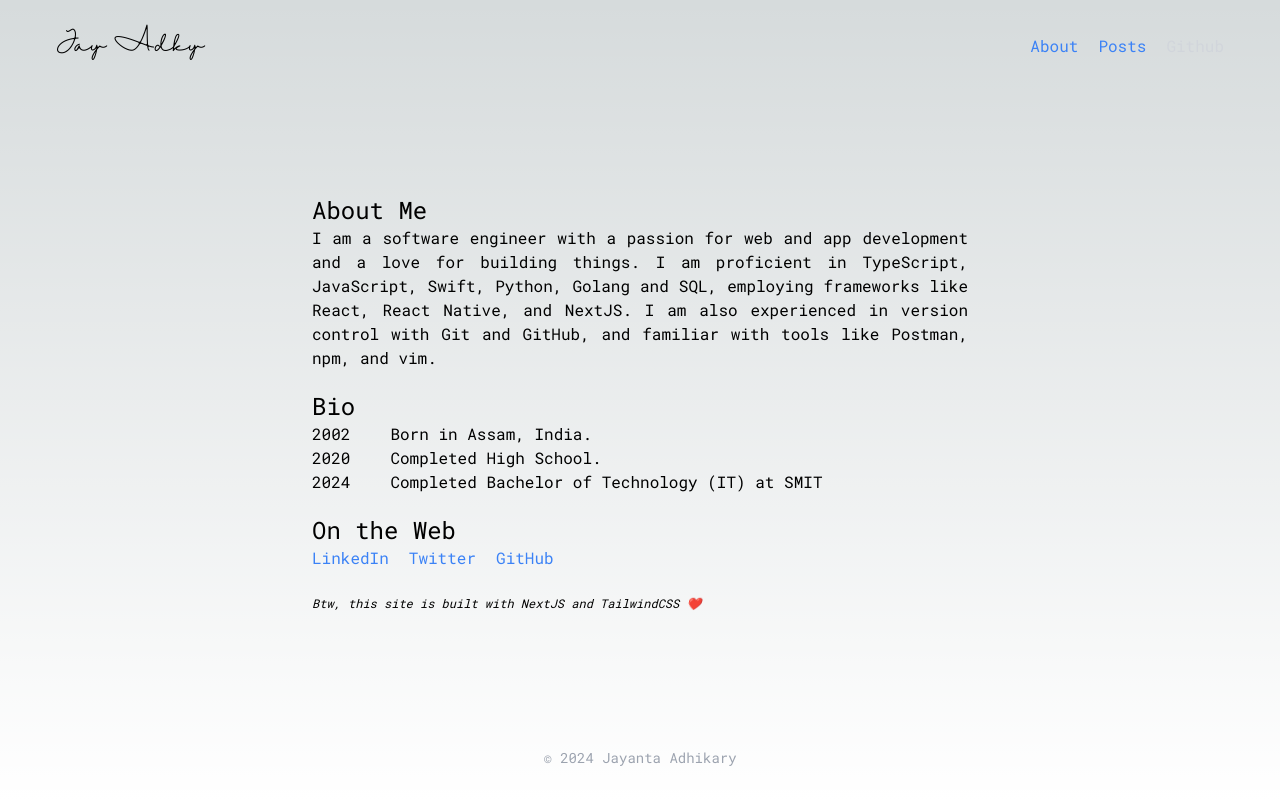
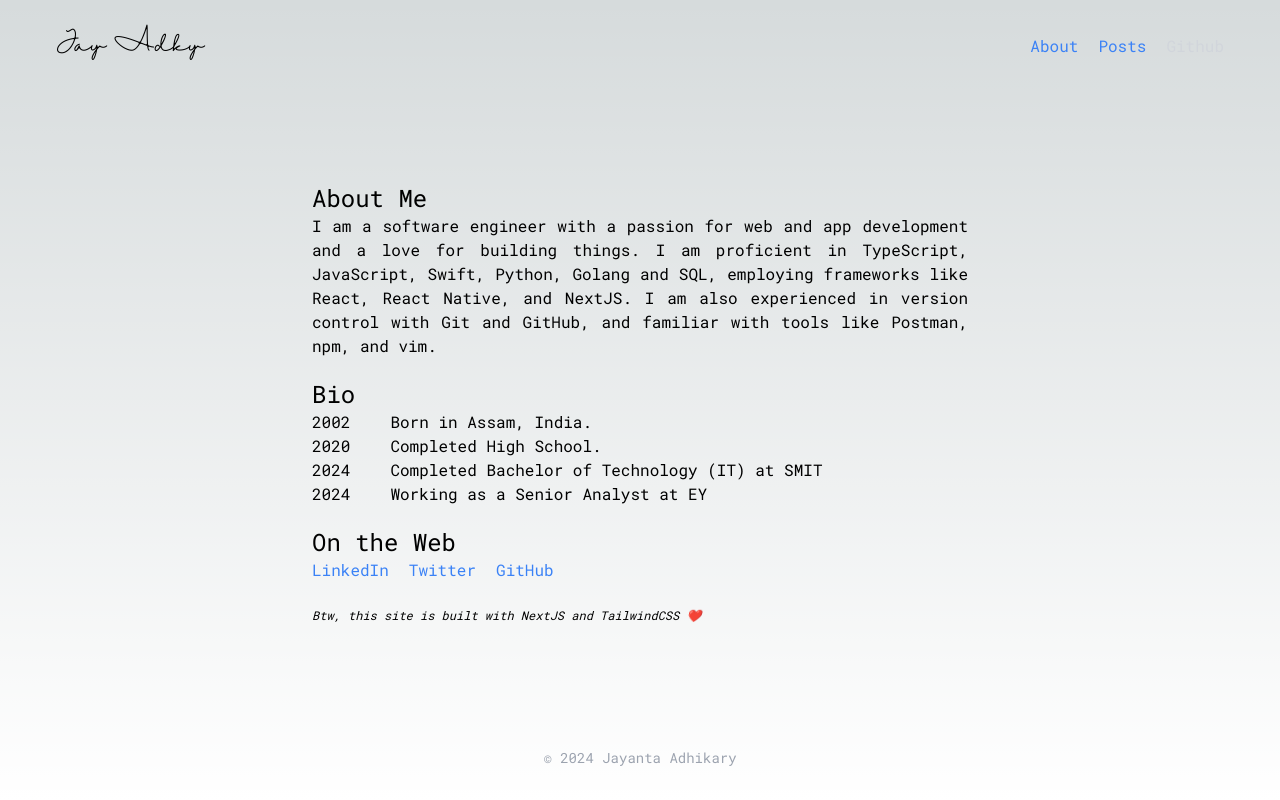
Before and after one commit to jayantaadhikary/portfolio-nextjs, a Next.js app: page /about in a window 1280 px wide. Built offline with nearby package versions, Linux system fonts and the light colour scheme.

Commit message:
updates to about page

```diff
--- a/src/pages/about/index.tsx
+++ b/src/pages/about/index.tsx
@@ -21,9 +21,13 @@ const AboutPage = () => {
         <span className="pr-10">2020</span>
         <span>Completed High School.</span>
       </div>
+      <div>
+        <span className="pr-10">2024</span>
+        <span>Completed Bachelor of Technology (IT) at SMIT</span>
+      </div>
       <div className="pb-5">
         <span className="pr-10">2024</span>
-        <span>Completed Bachelor of Technology (IT) at SMIT</span>
+        <span>Working as a Senior Analyst at EY</span>
       </div>
       <h1 className="text-2xl">On the Web</h1>
       <div className="pb-5">
```
